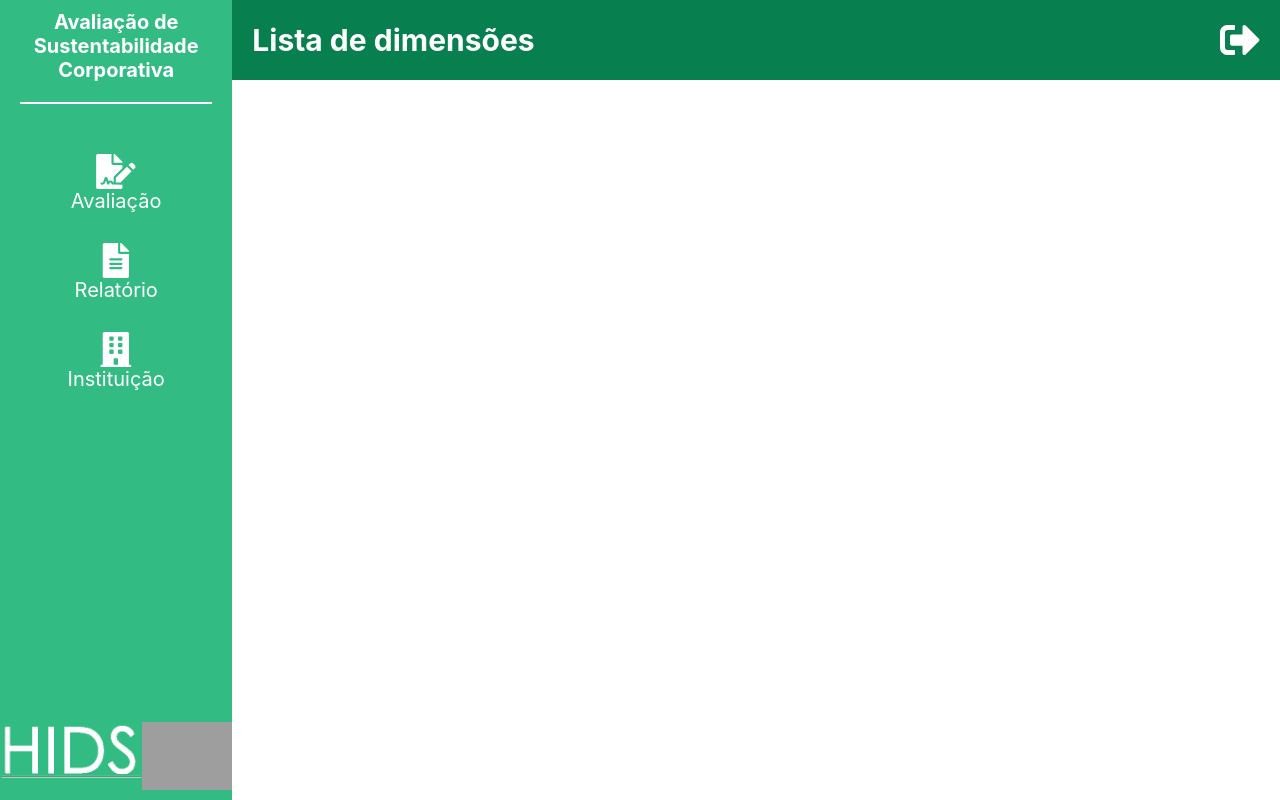
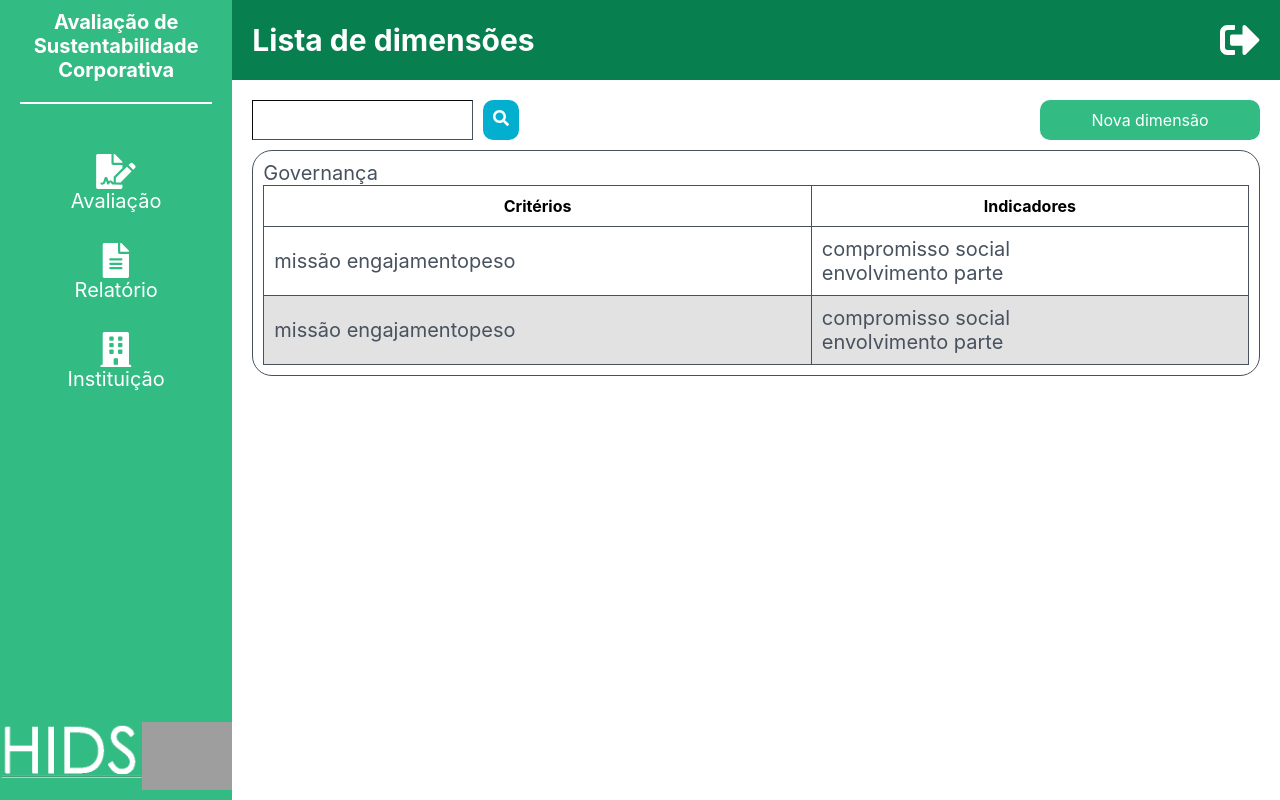
Before and after one commit to JukiOK/sustentabilidade-empresarial-frontend, a React (Create React App) app: page /dimensions in a window 1280 px wide. Built offline with nearby package versions, Linux system fonts and the light colour scheme; no server answers; sample sign-in values are in the browser's storage; grey boxes are pictures that could not be loaded.

Commit message:
fazendo table tela dimensoes

```diff
--- a/src/constants/_colors.scss
+++ b/src/constants/_colors.scss
@@ -8,4 +8,5 @@ $black: #47525E;
 $green: #33BB84;
 $darkgreen: #077f4f;
 $blue: #03AFCF;
+$darkblue: #01849c;
 $red: #F23D52;
--- a/src/pages/Dimensions/Dimensions.js
+++ b/src/pages/Dimensions/Dimensions.js
@@ -2,19 +2,75 @@ import React, { useState, useEffect } from 'react';
 import BasePage from '../BasePage/BasePage';
 import InputMask from 'react-input-mask';
 import { FontAwesomeIcon } from '@fortawesome/react-fontawesome';
+import { faSearch } from '@fortawesome/free-solid-svg-icons';
 
 require('./dimensions.scss');
 
+function Card(props) {
+  return (
+    <div className="card-container">
+      <div>
+        <span>{props.dimension}</span>
+      </div>
+      <table className="table-dimension">
+        <thead>
+          <tr>
+            <th className="table-cell">Critérios</th>
+            <th className="table-cell">Indicadores</th>
+          </tr>
+        </thead>
+        <tbody>
+          <tr className="table-row">
+            <td className="table-cell">
+              <span>missão engajamento</span>
+              <span>peso</span>
+            </td>
+            <td className="table-cell">
+              <div>
+                <span>compromisso social</span>
+              </div>
+              <div>
+                <span>envolvimento parte</span>
+              </div>
+            </td>
+          </tr>
+          <tr className="table-row">
+            <td className="table-cell">
+              <span>missão engajamento</span>
+              <span>peso</span>
+            </td>
+            <td className="table-cell">
+              <div>
+                <span>compromisso social</span>
+              </div>
+              <div>
+                <span>envolvimento parte</span>
+              </div>
+            </td>
+          </tr>
+        </tbody>
+      </table>
+    </div>
+  )
+}
+
 function Dimensions(props) {
 
-
+  const [filter, setFilter] = useState();
   useEffect(() => {
   }, []);
 
 
   return (
     <BasePage title={'Lista de dimensões'}>
-
+      <div className="dimensions-container">
+        <div className="dimensions-filter-container">
+          <input />
+          <div className="btn-confirm filter-btn"><FontAwesomeIcon icon={faSearch} /></div>
+          <div className="btn-confirm new-btn">Nova dimensão</div>
+        </div>
+        <Card dimension={'Governança'}/>
+      </div>
     </BasePage>
   )
 }
--- a/src/pages/Dimensions/dimensions.scss
+++ b/src/pages/Dimensions/dimensions.scss
@@ -0,0 +1,55 @@
+@import '../../constants/colors.scss';
+
+.dimensions-container {
+  padding: 20px;
+
+  .dimensions-filter-container {
+    display: flex;
+
+    .filter-btn {
+      background-color: $blue;
+      color: $white;
+      margin-top: 0px;
+      margin-left: 10px;
+    }
+
+    .filter-btn:hover {
+      background-color: $darkblue;
+    }
+
+    .new-btn {
+      color: $white;
+      margin-top: 0px;
+      margin-left: auto;
+      width: 200px;
+    }
+  }
+
+  .card-container {
+    border: 1px solid $black;
+    border-radius: 20px;
+    margin: 10px 0px;
+    padding: 10px;
+
+    .table-dimension {
+      width: 100%;
+      border-collapse: collapse;
+
+      .table-row {
+        background-color: $white;
+      }
+
+      .table-cell {
+        padding: 10px;
+      }
+
+      .table-row:nth-child(2n) {
+        background-color: $darkwhite;
+      }
+    }
+
+    .table-dimension, .table-cell {
+      border: 1px solid $black;
+    }
+  }
+}
```
